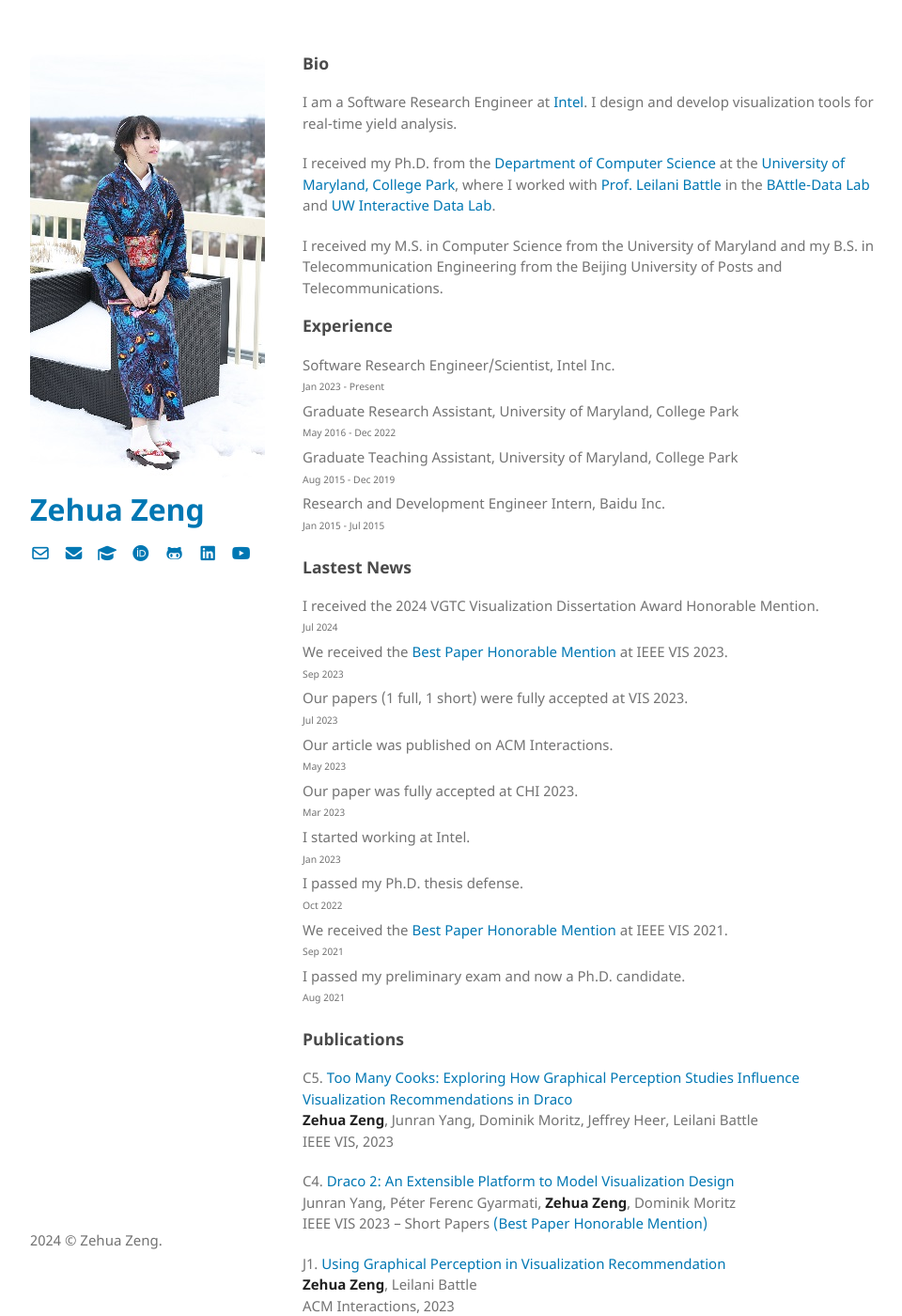
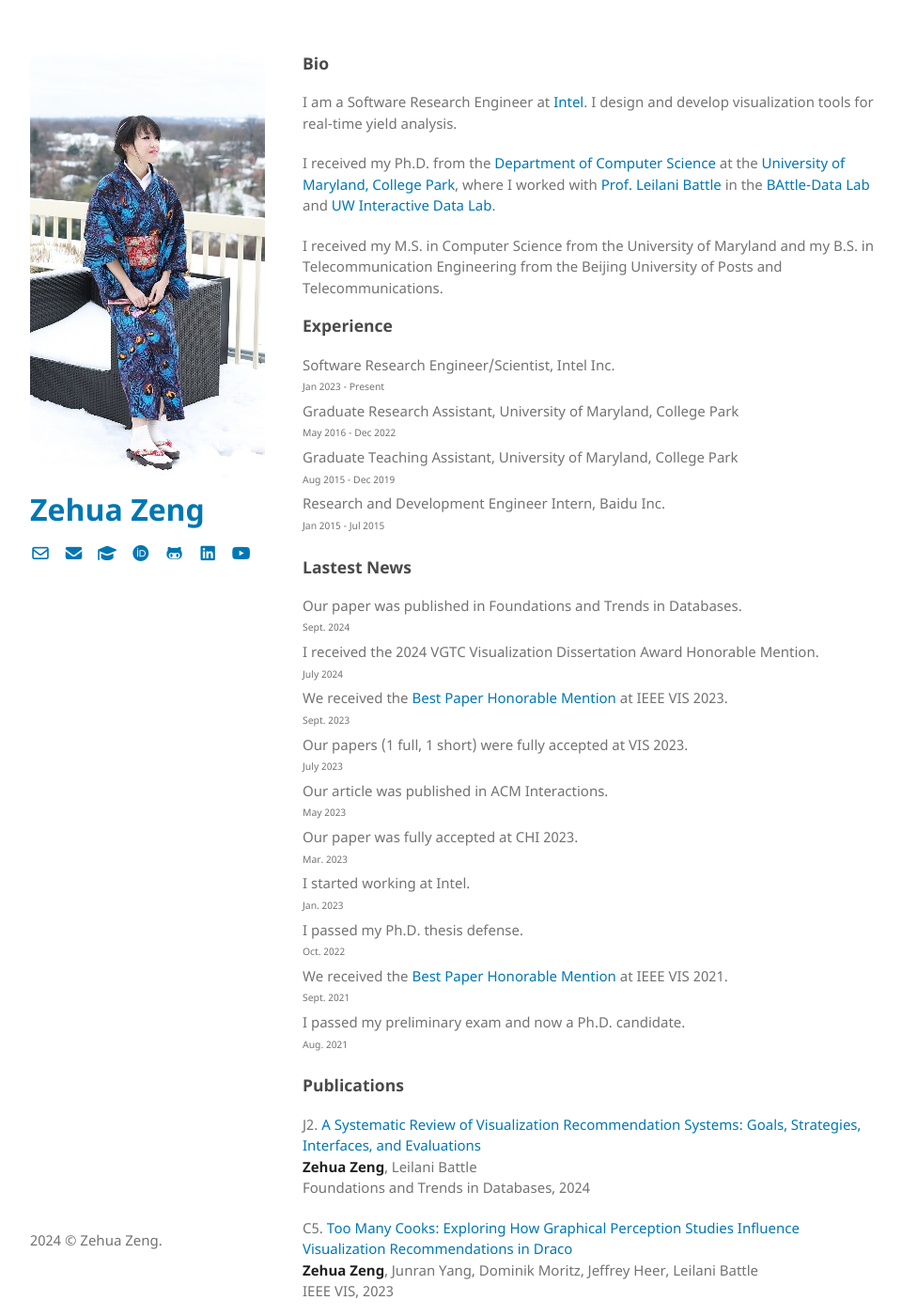
Before and after one commit to Zehua-Zeng/zehua-zeng.github.io, a Jekyll site: the page built from index.md, in a window 1280 px wide and 1400 px high. Shown: the whole window at 94% size, without its empty margins (158-1118 px from the left). Built offline with Jekyll 4.4.1, drawn with Linux system fonts in a browser that asks for light colours; the repository's description, which GitHub fills in, is left out; our own code applies the rules of GitHub Pages for plain Markdown files.

Commit message:
add foundation db paper

```diff
--- a/index.md
+++ b/index.md
@@ -23,26 +23,32 @@ Research and Development Engineer Intern, Baidu Inc. <br/>
 
 ### Lastest News
 
+Our paper was published in Foundations and Trends in Databases.<br/>
+<sub><sup>Sept. 2024</sup></sub><br/>
 I received the 2024 VGTC Visualization Dissertation Award Honorable Mention.<br/>
-<sub><sup>Jul 2024</sup></sub><br/>
+<sub><sup>July 2024</sup></sub><br/>
 We received the <a href="https://ieeevis.org/year/2023/info/awards/best-paper-awards">Best Paper Honorable Mention</a> at IEEE VIS 2023. <br/>
-<sub><sup>Sep 2023</sup></sub><br/>
+<sub><sup>Sept. 2023</sup></sub><br/>
 Our papers (1 full, 1 short) were fully accepted at VIS 2023. <br/>
-<sub><sup>Jul 2023</sup></sub><br/>
-Our article was published on ACM Interactions. <br/>
+<sub><sup>July 2023</sup></sub><br/>
+Our article was published in ACM Interactions. <br/>
 <sub><sup>May 2023</sup></sub><br/>
 Our paper was fully accepted at CHI 2023. <br/>
-<sub><sup>Mar 2023</sup></sub><br/>
+<sub><sup>Mar. 2023</sup></sub><br/>
 I started working at Intel. <br/>
-<sub><sup>Jan 2023</sup></sub><br/>
+<sub><sup>Jan. 2023</sup></sub><br/>
 I passed my Ph.D. thesis defense. <br/>
-<sub><sup>Oct 2022</sup></sub><br/>
+<sub><sup>Oct. 2022</sup></sub><br/>
 We received the <a href="https://ieeevis.org/year/2021/info/awards/best-paper-awards">Best Paper Honorable Mention</a> at IEEE VIS 2021. <br/>
-<sub><sup>Sep 2021</sup></sub><br/>
+<sub><sup>Sept. 2021</sup></sub><br/>
 I passed my preliminary exam and now a Ph.D. candidate. <br/>
-<sub><sup>Aug 2021</sup></sub><br/>
+<sub><sup>Aug. 2021</sup></sub><br/>
 
 ### Publications
+
+J2. <a href="https://www.nowpublishers.com/article/Details/DBS-088">A Systematic Review of Visualization Recommendation Systems: Goals, Strategies, Interfaces, and Evaluations</a> <br/>
+<strong>Zehua Zeng</strong>, Leilani Battle <br/>
+Foundations and Trends in Databases, 2024
 
 C5. <a href="https://ieeexplore.ieee.org/document/10290999">Too Many Cooks: Exploring How Graphical Perception Studies Influence Visualization Recommendations in Draco</a> <br/>
 <strong>Zehua Zeng</strong>, Junran Yang, Dominik Moritz, Jeffrey Heer, Leilani Battle <br/>
```
